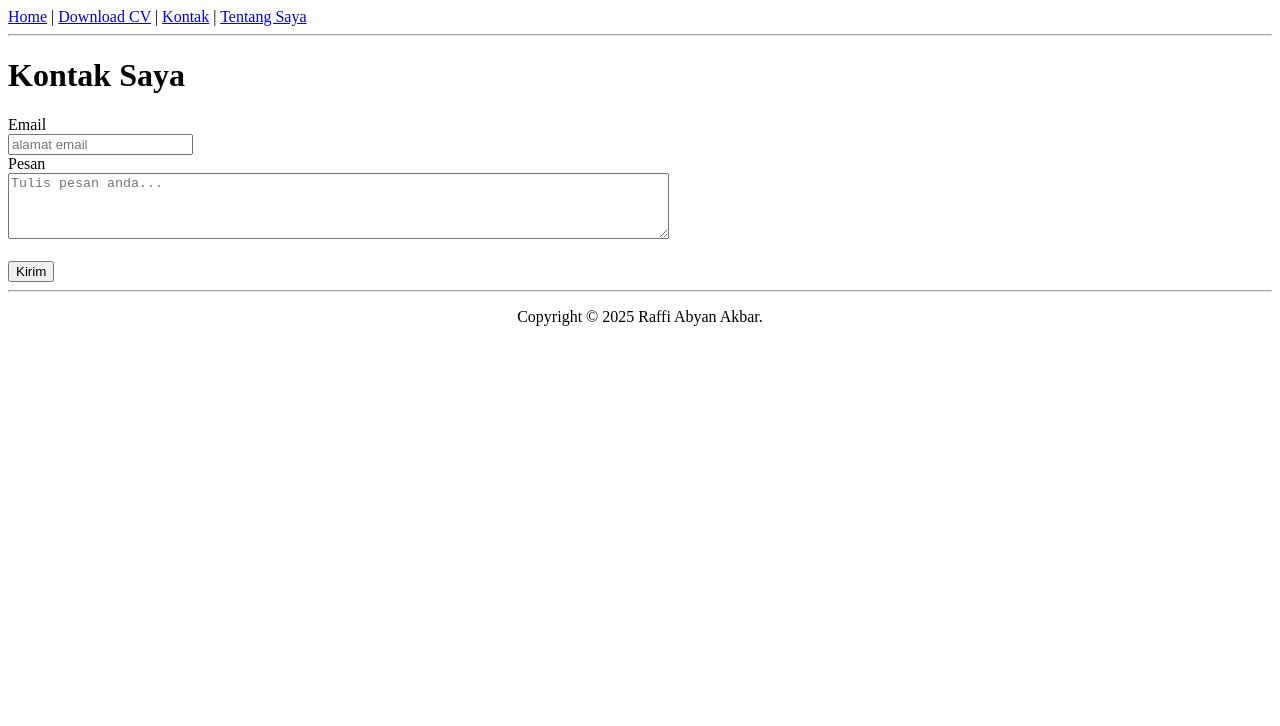
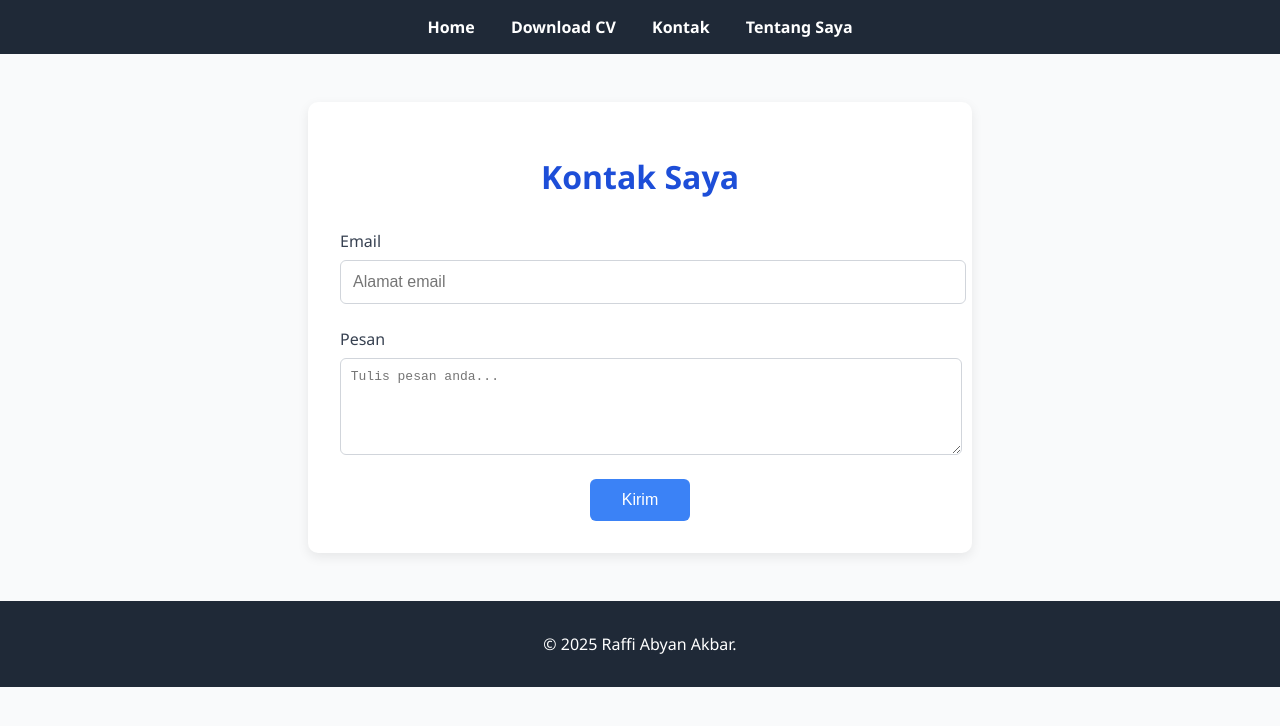
Before and after one commit to JustRapiii/My-Website, a plain HTML site: page contact.html in a window 1280 px wide. Drawn offline with Linux system fonts and the light colour scheme.

Commit message:
Add files via upload

```diff
--- a/contact.html
+++ b/contact.html
@@ -1,39 +1,125 @@
 <!DOCTYPE html>
-<html lang="en">
+<html lang="id">
+<head>
+  <meta charset="UTF-8" />
+  <meta name="viewport" content="width=device-width, initial-scale=1.0" />
+  <title>Web Keren Raffi - Kontak</title>
+  <style>
+    body {
+      font-family: 'Segoe UI', sans-serif;
+      margin: 0;
+      padding: 0;
+      background-color: #f9fafb;
+      color: #374151;
+    }
 
-<head>
-    <meta charset="UTF-8">
-    <meta name="viewport" content="width=device-width, initial-scale=1.0">
-    <title>Web Keren Raffi</title>
+    nav {
+      background-color: #1f2937;
+      padding: 1em 0;
+      text-align: center;
+    }
+
+    nav a {
+      color: white;
+      margin: 0 1em;
+      text-decoration: none;
+      font-weight: bold;
+    }
+
+    nav a:hover {
+      color: #60a5fa;
+      text-decoration: underline;
+    }
+
+    .container {
+      max-width: 600px;
+      margin: 3em auto;
+      padding: 2em;
+      background-color: #ffffff;
+      border-radius: 10px;
+      box-shadow: 0 4px 12px rgba(0,0,0,0.08);
+    }
+
+    h1 {
+      text-align: center;
+      color: #1d4ed8;
+      margin-bottom: 1em;
+    }
+
+    label {
+      display: block;
+      margin-bottom: 0.5em;
+      font-weight: 500;
+    }
+
+    input[type="email"],
+    textarea {
+      width: 100%;
+      padding: 0.75em;
+      border: 1px solid #d1d5db;
+      border-radius: 6px;
+      margin-bottom: 1.5em;
+      font-size: 1em;
+    }
+
+    input[type="email"]:focus,
+    textarea:focus {
+      outline: none;
+      border-color: #3b82f6;
+      box-shadow: 0 0 0 2px rgba(59, 130, 246, 0.3);
+    }
+
+    input[type="submit"] {
+      background-color: #3b82f6;
+      color: white;
+      padding: 0.75em 2em;
+      font-size: 1em;
+      border: none;
+      border-radius: 6px;
+      cursor: pointer;
+      display: block;
+      margin: 0 auto;
+    }
+
+    input[type="submit"]:hover {
+      background-color: #2563eb;
+    }
+
+    footer {
+      text-align: center;
+      background-color: #1f2937;
+      color: white;
+      padding: 1em;
+      margin-top: 3em;
+    }
+  </style>
 </head>
 
 <body>
+
   <nav>
-        <a href="index.html">Home</a> |
-        <a href="cvsiswa_Raffi.pdf">Download CV</a> |
-        <a href="contact.html">Kontak</a> |
+    <a href="index.html">Home</a>
+    <a href="cvsiswa_Raffi.pdf">Download CV</a>
+    <a href="contact.html">Kontak</a>
     <a href="about.html">Tentang Saya</a>
   </nav>
 
-    <hr />
-
-    <div>
+  <div class="container">
     <h1>Kontak Saya</h1>
     <form>
-            <label for="email">Email</label><br />
-            <input type="email" name="email" placeholder="alamat email"/>
-            <br />
-            <label for="message">Pesan</label><br />
-            <textarea name="message" placeholder="Tulis pesan anda..." rows="4" cols="80"></textarea>
-            <br />
-            <br />
+      <label for="email">Email</label>
+      <input type="email" name="email" id="email" placeholder="Alamat email" required />
+
+      <label for="message">Pesan</label>
+      <textarea name="message" id="message" placeholder="Tulis pesan anda..." rows="5" required></textarea>
+
       <input type="submit" value="Kirim" />
     </form>
   </div>
 
-    <hr>
-    <footer style="text-align: center;">
-        <p>Copyright &copy; 2025 Raffi Abyan Akbar.</p>
+  <footer>
+    <p>&copy; 2025 Raffi Abyan Akbar.</p>
   </footer>
+
 </body>
 </html>
```
Also changed, not shown: about.html (+87 -20 lines), index.html (+92 -21 lines). Lines whose indentation alone changed are shown as unchanged.
